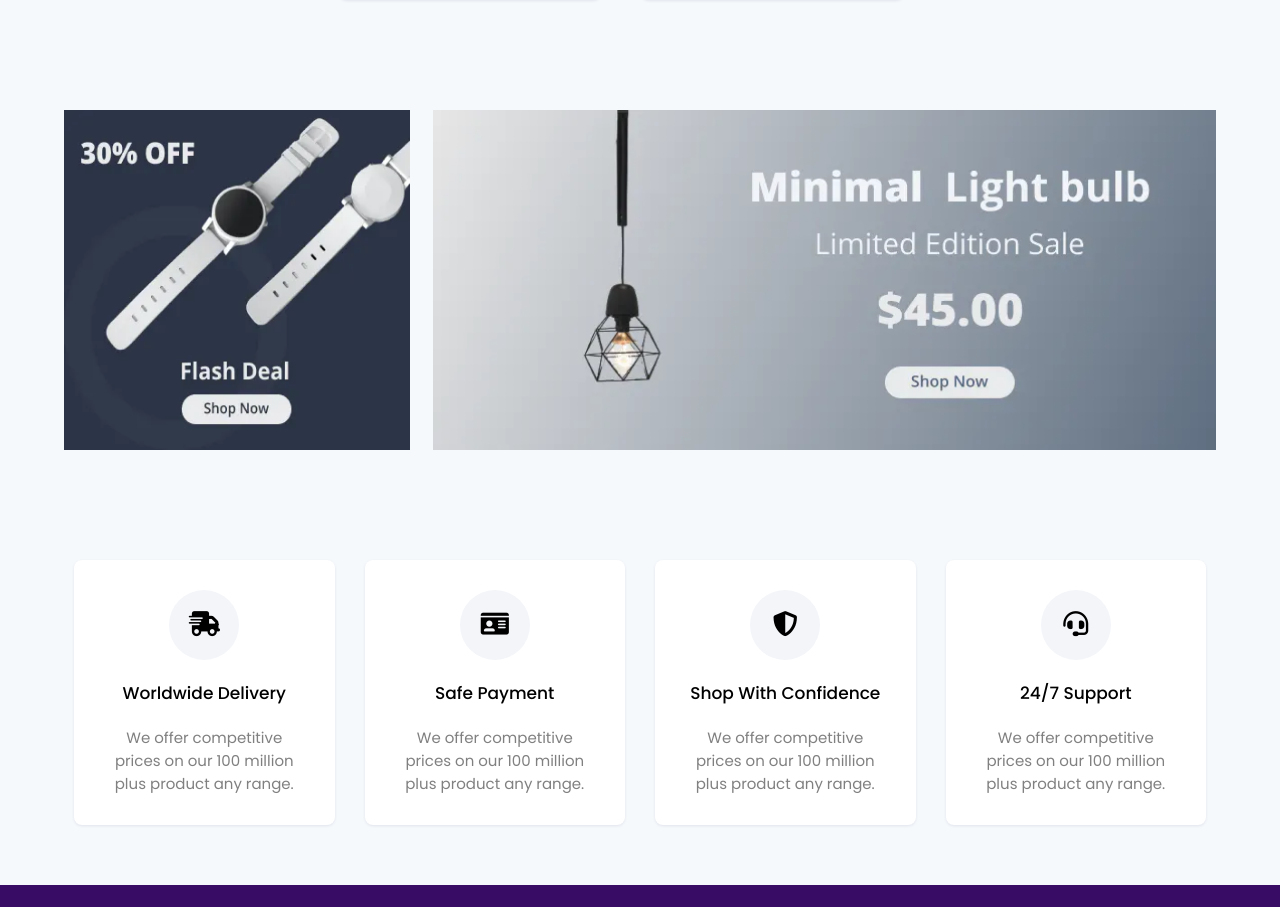
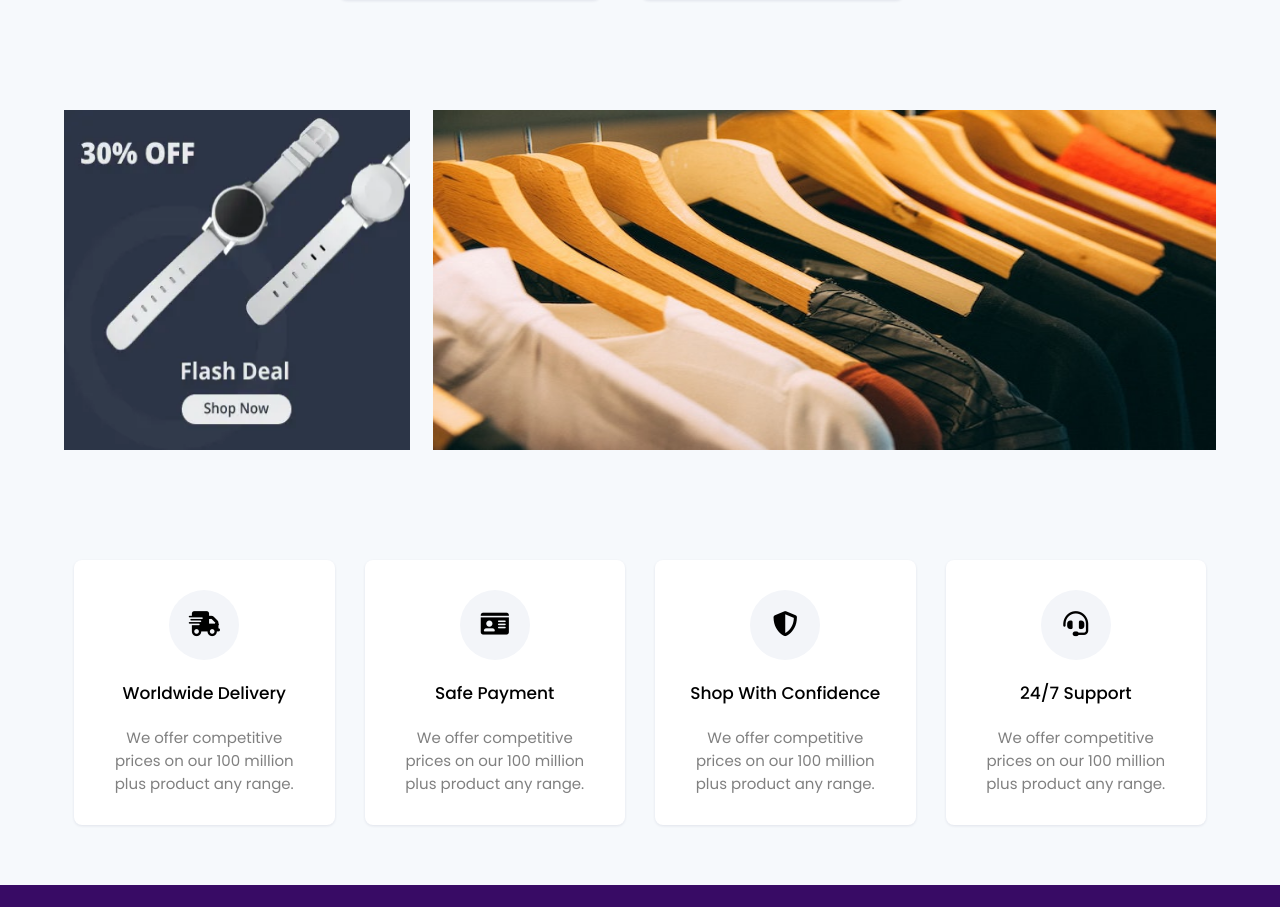
Before and after one commit to SyedAli81/ecommerce-application-final-project, a React (Create React App) app in the folder client/: page / in a window 1280 px wide. Shown: the part 3070-3977 px from the top of the page. Built offline with nearby package versions, Linux system fonts and the light colour scheme.

Commit message:
updated images

```diff
--- a/client/src/components/annocument/Annocument.jsx
+++ b/client/src/components/annocument/Annocument.jsx
@@ -17,7 +17,7 @@ const Annocument = () => {
             <img src='./images/banner-1.png' width='100%' height='100%' />
           </div>
           <div className='img' style={mystyle1}>
-            <img src='./images/banner-2.png' width='100%' height='100%' />
+            <img src='./images/pexels-kai-pilger-996329.jpg' width='100%' height='100%' />
           </div>
         </div>
       </section>
```
Also changed, not shown: client/public/images/pexels-kai-pilger-996329.jpg (added).
